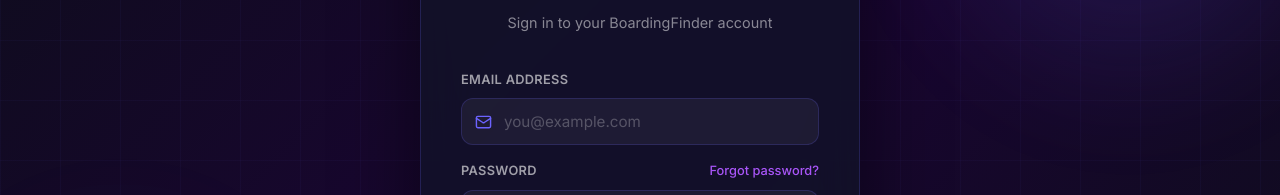
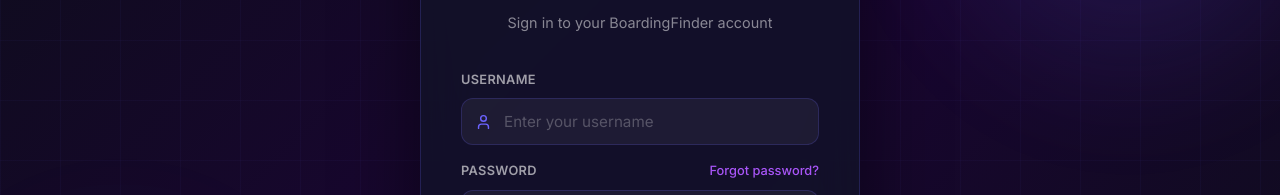
Before and after one commit to madhawadiyanath/unispace-frontend, a React app: page /login in a window 1280 px wide. Shown: the part 260-455 px from the top of the page. Built offline with nearby package versions, Linux system fonts and the light colour scheme; the HTML template or start-up script is replaced by a standard one.

Commit message:
create login form and create the login part

```diff
--- a/src/Pages/LoginPage.tsx
+++ b/src/Pages/LoginPage.tsx
@@ -1,13 +1,14 @@
-import { useState, FormEvent } from 'react';
+import { useState } from 'react';
+import type { FormEvent } from 'react';
 import { Link, useNavigate } from 'react-router-dom';
-import { Mail, Lock, LogIn, Eye, EyeOff, Home, AlertCircle, CheckCircle } from 'lucide-react';
+import { User, Lock, LogIn, Eye, EyeOff, Home, AlertCircle, CheckCircle } from 'lucide-react';
 
 const API_BASE = 'http://localhost:5000';
 
 const LoginPage = () => {
     const navigate = useNavigate();
 
-    const [form, setForm] = useState({ email: '', password: '' });
+    const [form, setForm] = useState({ username: '', password: '' });
     const [showPassword, setShowPassword] = useState(false);
     const [loading, setLoading] = useState(false);
     const [error, setError] = useState('');
@@ -20,7 +21,7 @@
 
     const handleSubmit = async (e: FormEvent) => {
         e.preventDefault();
-        if (!form.email || !form.password) {
+        if (!form.username || !form.password) {
             setError('Please fill in all fields.');
             return;
         }
@@ -30,7 +31,7 @@
             const res = await fetch(`${API_BASE}/users/login`, {
                 method: 'POST',
                 headers: { 'Content-Type': 'application/json' },
-                body: JSON.stringify({ email: form.email, password: form.password }),
+                body: JSON.stringify({ username: form.username, password: form.password }),
             });
             const data = await res.json();
             if (!res.ok) {
@@ -131,23 +132,21 @@
 
                 {/* Form */}
                 <form onSubmit={handleSubmit}>
-                    {/* Email */}
+                    {/* Username */}
                     <div style={{ marginBottom: '16px' }}>
                         <label style={{ display: 'block', fontSize: '0.8rem', fontWeight: 600, color: 'rgba(255,255,255,0.6)', marginBottom: '8px', letterSpacing: '0.3px' }}>
-                            EMAIL ADDRESS
+                            USERNAME
                         </label>
-                        <div
-                            style={{ position: 'relative' }}
-                            onFocus={() => { }}
-                        >
-                            <Mail size={17} color="#6C63FF" style={{ position: 'absolute', left: '14px', top: '50%', transform: 'translateY(-50%)', pointerEvents: 'none' }} />
+                        <div style={{ position: 'relative' }}>
+                            <User size={17} color="#6C63FF" style={{ position: 'absolute', left: '14px', top: '50%', transform: 'translateY(-50%)', pointerEvents: 'none' }} />
                             <input
-                                type="email"
-                                name="email"
-                                value={form.email}
+                                type="text"
+                                name="username"
+                                value={form.username}
                                 onChange={handleChange}
-                                placeholder="you@example.com"
+                                placeholder="Enter your username"
                                 required
+                                autoComplete="username"
                                 style={{
                                     width: '100%',
                                     padding: '13px 14px 13px 42px',
```
